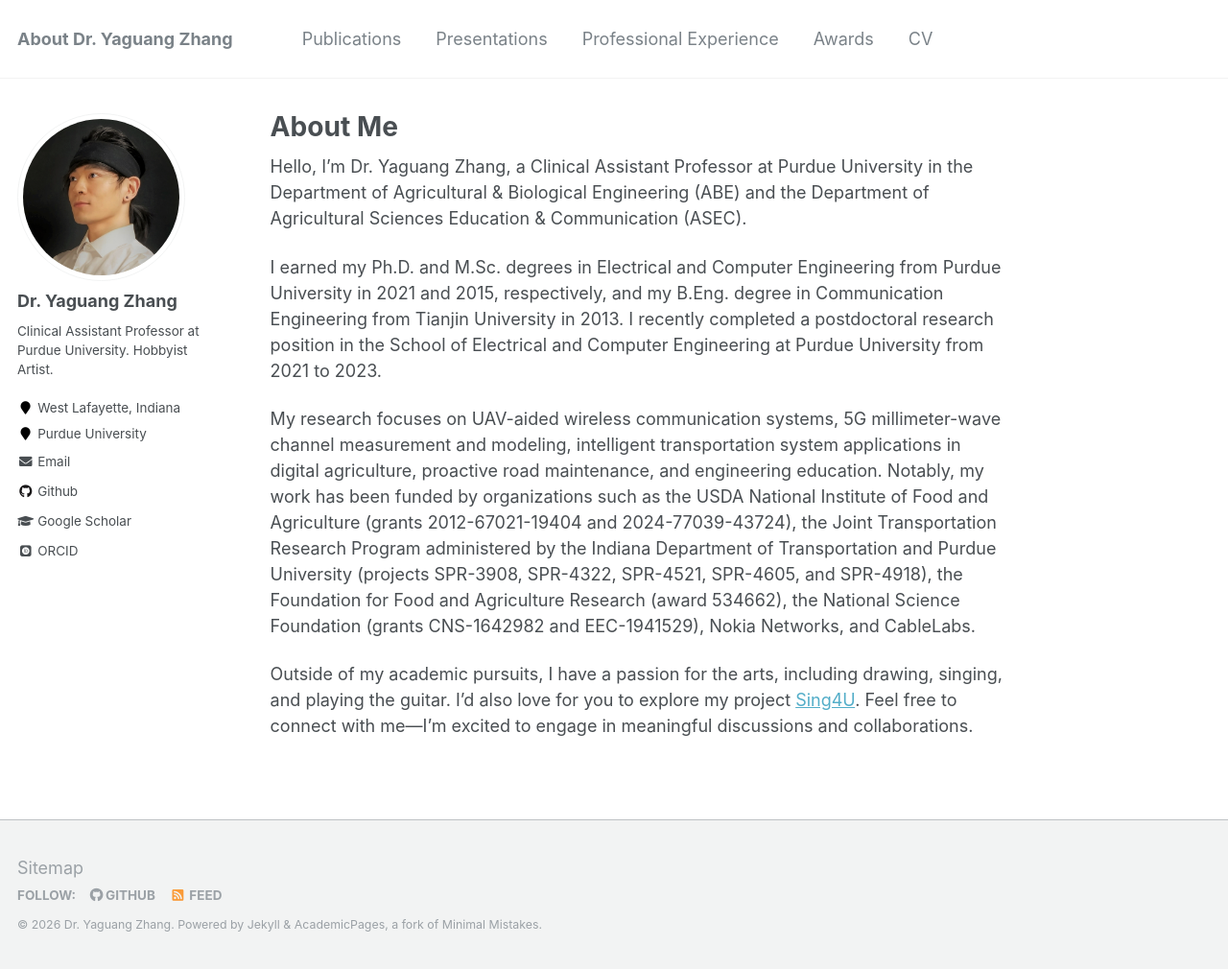
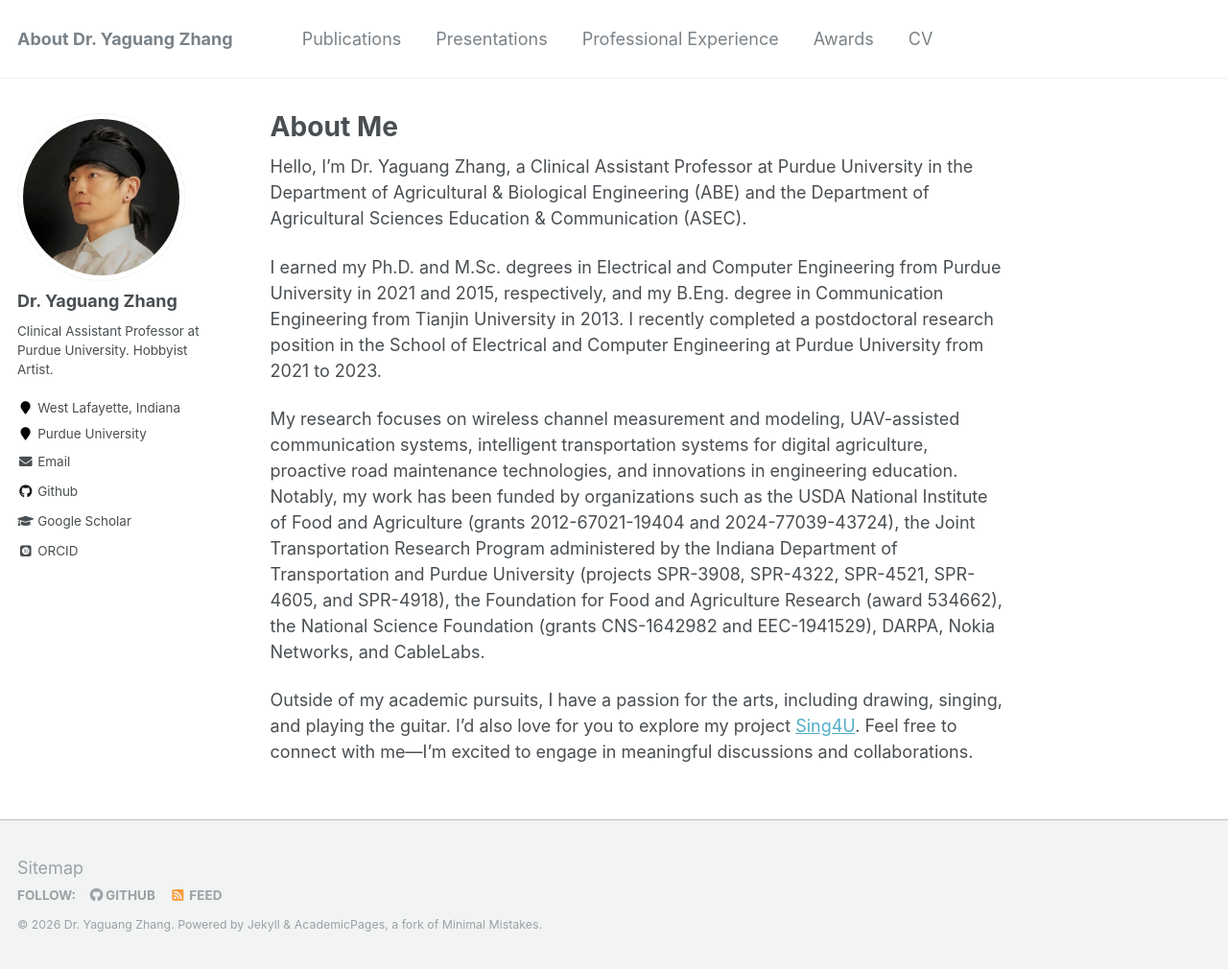
Before and after one commit to YaguangZhang/yaguangzhang.github.io, a Jekyll site: the page built from _pages/about.md, in a window 1280 px wide and 1010 px high. Shown: the whole window at 96% size. Built offline with Jekyll 4.4.1, drawn with Linux system fonts in a browser that asks for light colours; some web fonts are replaced.

Commit message:
Update bio on about me page.

```diff
--- a/_pages/about.md
+++ b/_pages/about.md
@@ -12,6 +12,6 @@
 
 I earned my Ph.D. and M.Sc. degrees in Electrical and Computer Engineering from Purdue University in 2021 and 2015, respectively, and my B.Eng. degree in Communication Engineering from Tianjin University in 2013. I recently completed a postdoctoral research position in the School of Electrical and Computer Engineering at Purdue University from 2021 to 2023.
 
-My research focuses on UAV-aided wireless communication systems, 5G millimeter-wave channel measurement and modeling, intelligent transportation system applications in digital agriculture, proactive road maintenance, and engineering education. Notably, my work has been funded by organizations such as the USDA National Institute of Food and Agriculture (grants 2012-67021-19404 and 2024-77039-43724), the Joint Transportation Research Program administered by the Indiana Department of Transportation and Purdue University (projects SPR-3908, SPR-4322, SPR-4521, SPR-4605, and SPR-4918), the Foundation for Food and Agriculture Research (award 534662), the National Science Foundation (grants CNS-1642982 and EEC-1941529), Nokia Networks, and CableLabs.
+My research focuses on wireless channel measurement and modeling, UAV-assisted communication systems, intelligent transportation systems for digital agriculture, proactive road maintenance technologies, and innovations in engineering education. Notably, my work has been funded by organizations such as the USDA National Institute of Food and Agriculture (grants 2012-67021-19404 and 2024-77039-43724), the Joint Transportation Research Program administered by the Indiana Department of Transportation and Purdue University (projects SPR-3908, SPR-4322, SPR-4521, SPR-4605, and SPR-4918), the Foundation for Food and Agriculture Research (award 534662), the National Science Foundation (grants CNS-1642982 and EEC-1941529), DARPA, Nokia Networks, and CableLabs.
 
 Outside of my academic pursuits, I have a passion for the arts, including drawing, singing, and playing the guitar. I'd also love for you to explore my project [Sing4U](https://www.zyglabs.com/sing4u/). Feel free to connect with me—I'm excited to engage in meaningful discussions and collaborations.
```
